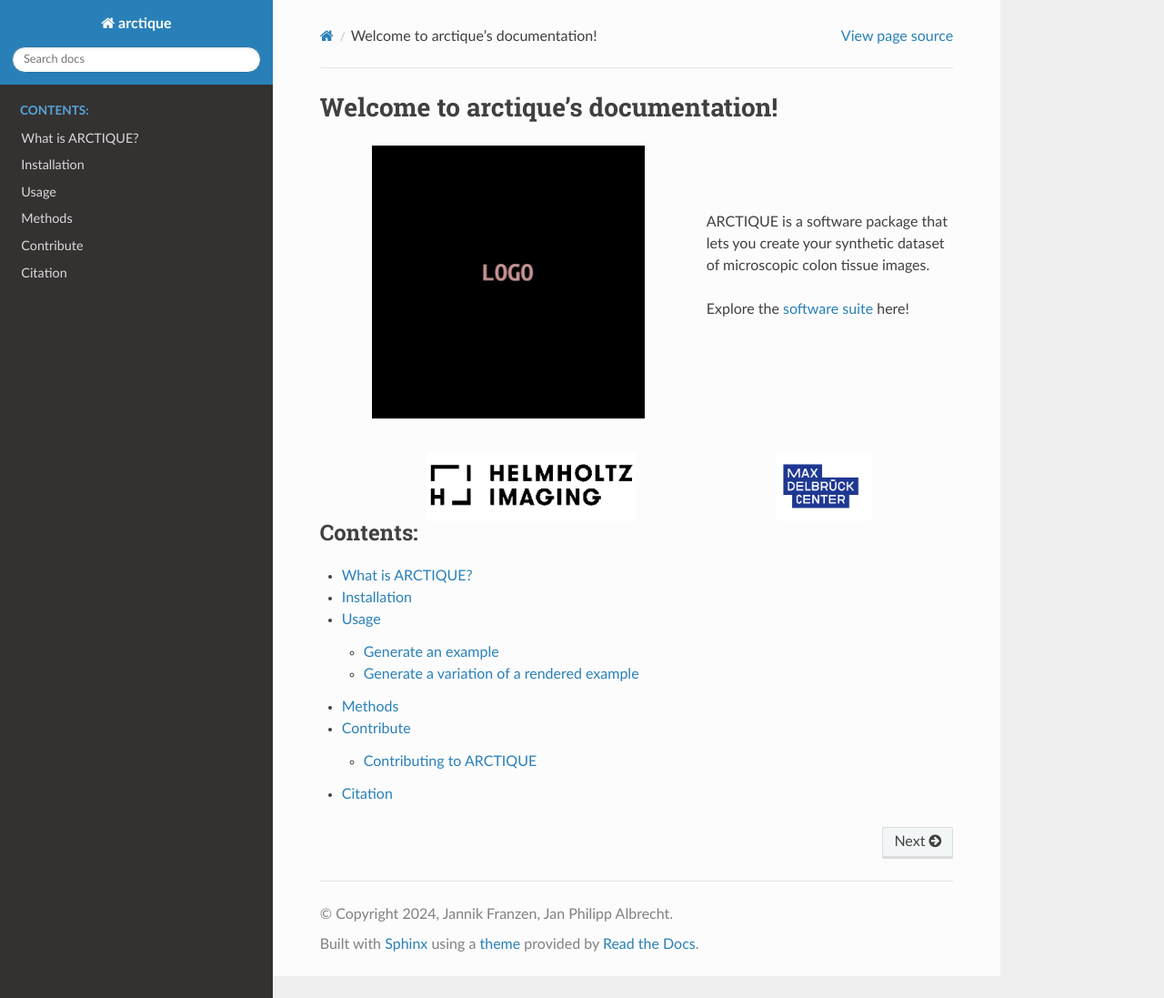
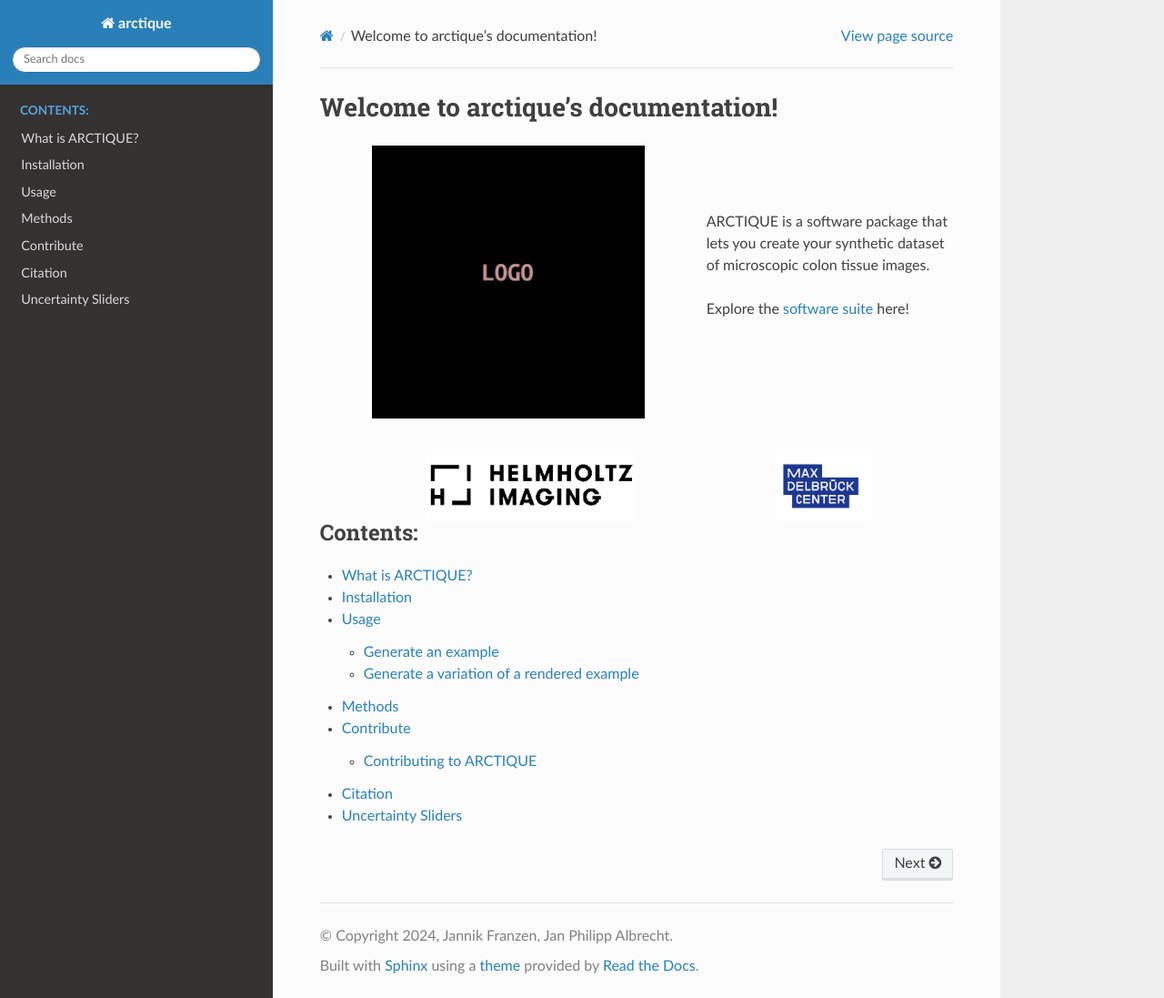
Before and after one commit to Kainmueller-Lab/arctique, a Sphinx documentation site: the page built from docs/index.rst, in a window 1280 px wide and 1097 px high. Shown: the whole window at 91% size. Built offline with Sphinx 7.4.7 and the Read the Docs theme 3.1.0, drawn with Linux system fonts in a browser that asks for light colours.

Commit message:
test append a page

```diff
--- /dev/null
+++ b/docs/all_sliders.rst
@@ -0,0 +1,4 @@
+All uncertainty sliders
+=======================
+
+Her we list all our uncertainty sliders and parameters in its entirety.
--- a/docs/index.rst
+++ b/docs/index.rst
@@ -48,6 +48,7 @@
    Methods
    Contribute
    Cite
+   Uncertainty Sliders<all_sliders>
 
 ..
    Indices and tables
```
